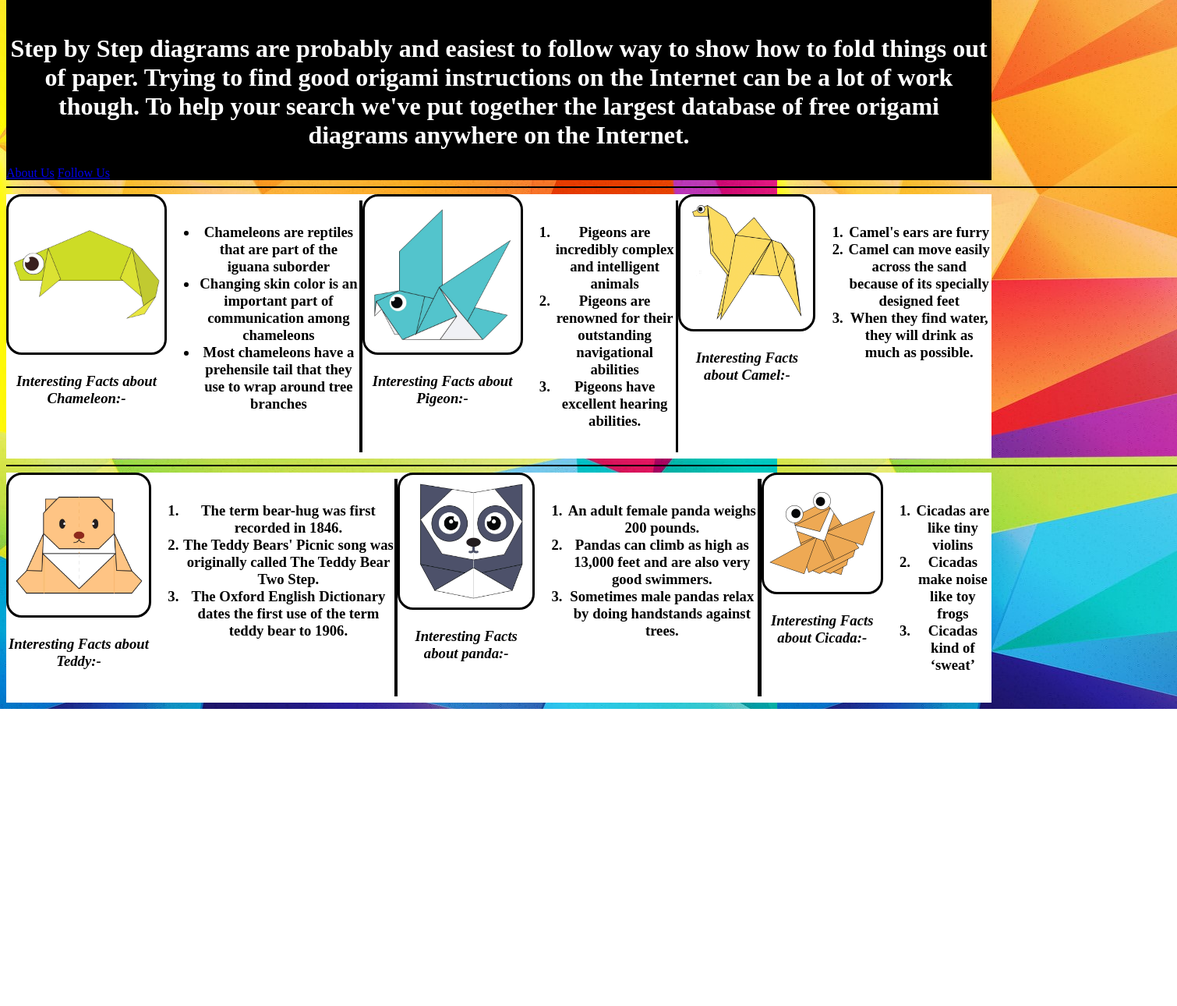
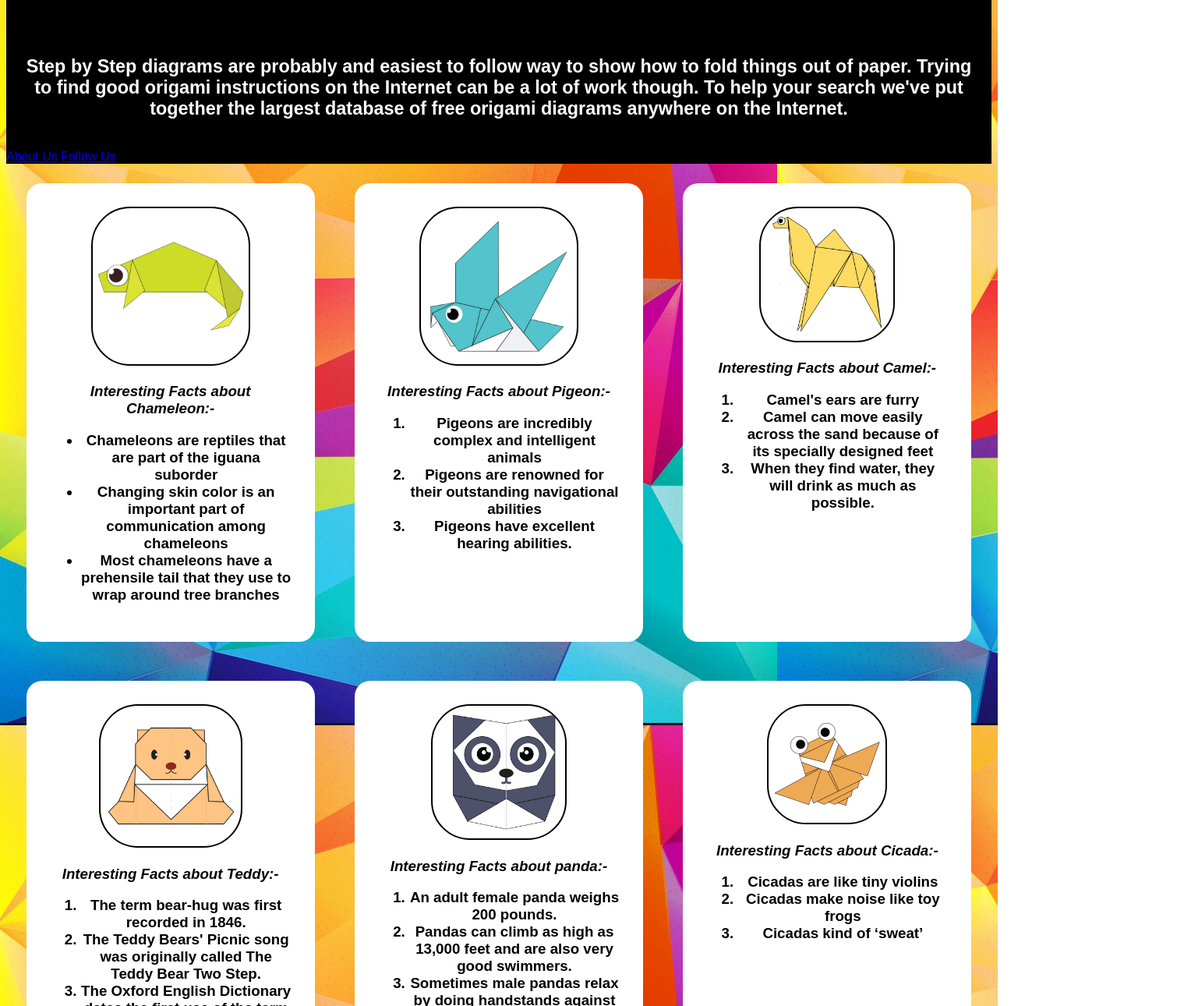
Before and after one commit to Sunny-Baishnab/Origami-website-Design-3-project-51-, a plain HTML site: page index.html in a window 1280 px wide. Shown: the part 73-1363 px from the top of the page at 78% size, 1510 px wide, since content can reach past the window. Before the commit the page ends 982 px from the top, so only its background shows below. Drawn offline with Linux system fonts and the light colour scheme.

Commit message:
Add files via upload

```diff
--- a/index.html
+++ b/index.html
@@ -10,16 +10,18 @@
         </head>
         <body>
             <Body style =  "background: url(colorful-origami-background-vector-21627928.jpg)" >
-            <div class="header"><h1>Origami Designs</h1>
-            <h1><br>Step by Step diagrams are probably and easiest to follow way to
+            <div class="menu">
+            <h1>Origami Designs</h1>
+            <div class="header">
+            <h3><br>Step by Step diagrams are probably and easiest to follow way to
                    show how to fold things out of paper.
                     Trying to find good origami instructions on the Internet can be a lot of work though. To
                    help your search we've put together the largest database of free origami diagrams
-                   anywhere on the Internet.</h1>
+                   anywhere on the Internet.</h3></div>
             <a href="About.html">About Us</a>
             <a href="Followus.html">Follow Us</a></div>
-            <hr width = 1500px height=50px color=black>
-        <div class="diagram">
+    <div class="grid">
+        <div class="origami">
             <center>
             <a href="http://origami.me/chameleon/"><img src="chameleon.png" width="200px" height="200px"/></a>
             <h3><P><i>Interesting Facts about Chameleon:-</i></P></h3>
@@ -28,8 +30,8 @@
                 <li>Chameleons are reptiles that are part of the iguana suborder</li>
                 <li>Changing skin color is an important part of communication among chameleons</li>
                 <li>Most chameleons have a prehensile tail that they use to wrap around tree branches</li>
-            </ul></h3>
-            <hr width=5px height=100px color=black>
+            </ul></h3></div>
+        <div class="origami">
             <center>
             <a href="http://origami.me/pigeon/"><img src="pigeon.png" width="200px" height="200px"/></a>
             <h3><P><i><b>Interesting Facts about Pigeon:-</b></i></P></h3>
@@ -38,8 +40,8 @@
                 <li>Pigeons are incredibly complex and intelligent animals</li>
                 <li>Pigeons are renowned for their outstanding navigational abilities</li>
                 <li>Pigeons have excellent hearing abilities.</li>
-            </ol></h3>
-            <hr width=5px height=100px color=black>
+            </ol></h3></div>
+        <div class="origami">
             <center>
             <a href="http://origami.me/camel/"><img src="camel.png" width="170px" height="170px"/></a>
             <h3><P><i><b>Interesting Facts about Camel:-</b></i></P></h3>
@@ -49,8 +51,7 @@
                 <li>Camel can move easily across the sand because of its specially designed feet</li>
                 <li>When they find water, they will drink as much as possible.</li>
             </ol></h3></div>
-            <hr width=1500 color=black>
-        <div class="diagrams">
+        <div class="origami">
             <center>
             <a href="http://origami.me/teddy-bear/"><img src="teddy.png" width="180px" height="180px"/></a>
             <h3><P><i><b>Interesting Facts about Teddy:-</b></i></P></h3>
@@ -59,8 +60,8 @@
                 <li>The term bear-hug was first recorded in 1846.</li>
                 <li>The Teddy Bears' Picnic song was originally called The Teddy Bear Two Step.</li>
                 <li>The Oxford English Dictionary dates the first use of the term teddy bear to 1906.</li>
-            </ol></h3>
-            <hr width=5px height=100px color=black>
+            </ol></h3></div>
+        <div class="origami">
             <center>
             <a href="http://origami.me/panda/"><img src="panda.png" width="170px" height="170px"/></a>
             <h3><P><i><b>Interesting Facts about panda:-</b></i></P></h3>
@@ -69,8 +70,8 @@
                 <li>An adult female panda weighs 200 pounds.</li>
                 <li>Pandas can climb as high as 13,000 feet and are also very good swimmers.</li>
                 <li> Sometimes male pandas relax by doing handstands against trees.</li>
-            </ol></h3>
-            <hr width=5px height=100px color=black>
+            </ol></h3></div>
+        <div class="origami">
             <center>
             <a href="http://origami.me/flying-cicada/"><img src="cicada.png" width="150px" height="150px"/></a>
             <h3><P><i><b>Interesting Facts about Cicada:-</b></i></P></h3>
@@ -80,5 +81,6 @@
                 <li>Cicadas make noise like toy frogs</li>
                 <li>Cicadas kind of ‘sweat’</li>
             </ol></h3></div>
+    </div>
         </body>
     </html>
--- a/style.css
+++ b/style.css
@@ -2,10 +2,23 @@ h1{
     color:white;
 
 }
-img{
-    color:black;
-    border:solid;
+.grid img{
+    border:2px solid #000000;
+    border-radius: 50px;
+
+}
+.grid{
+    display:flex;
+    justify-content: space-around;
+    flex-wrap:wrap;
+}
+.origami{
     border-radius: 20px;
+    background-color: #ffffff;
+    padding: 30px;
+    margin: 25px;
+    width: 310px;
+    font-family: fantasy;
 }
 h1{
     text-align: center;
@@ -13,16 +26,19 @@ h1{
 h3{
     text-align: center;
 }
-.header{
+.menu{
+    background-color: #000000;
+    font-family: sans-serif;
+}
+.header {
+
+    display: flex;
+    justify-content: space-between;
+    background-color: #000000;
+    padding: 15px;
     background-color: black;
+    font-size: 20px;
+    font-family: sans-serif;
+    font-weight: 400;
+    color: #ffffff;
 }
-.diagram{
-    background-color: white;
-    display:flex;
-    flex-wrap: nowrap;
-}
-.diagrams{
-    background-color: white;
-    display:flex;
-    flex-wrap: nowrap;
-}
```
Also changed, not shown: About.html (+6 -0 lines), 1 other file.
